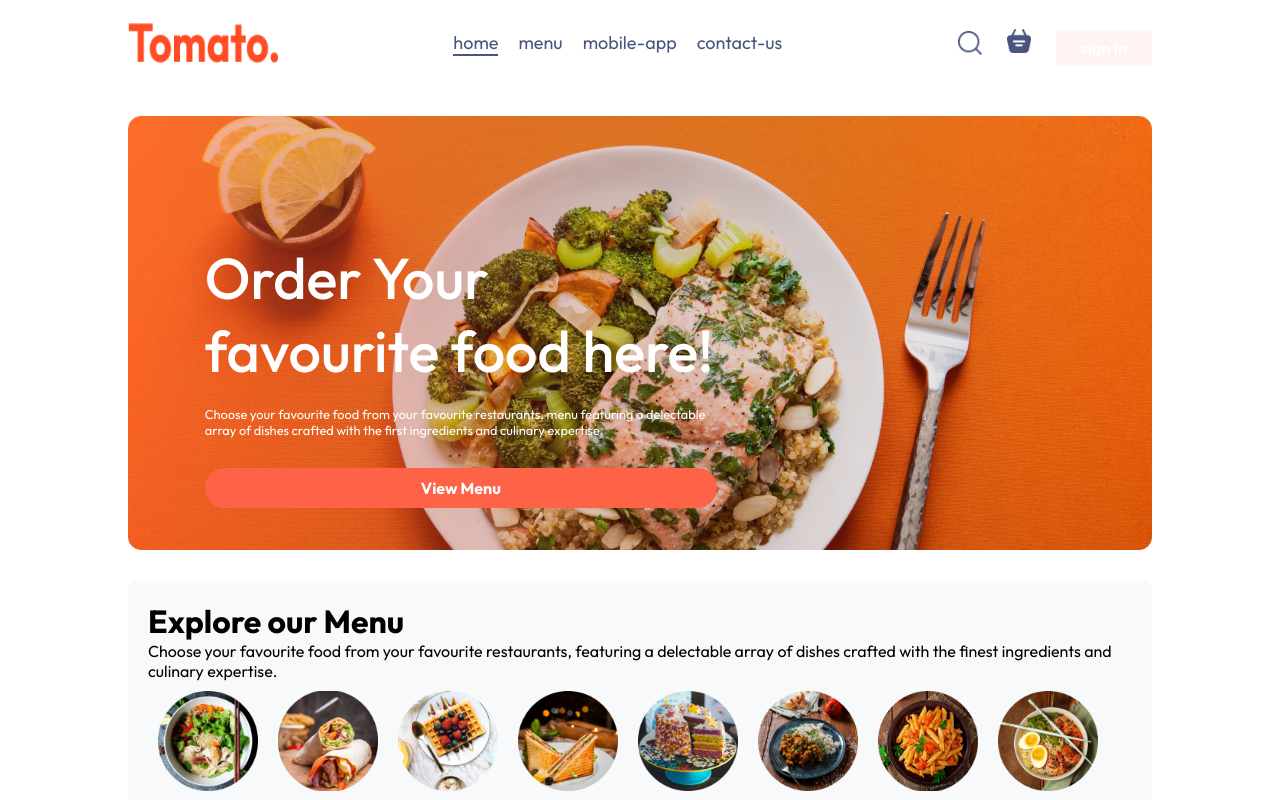
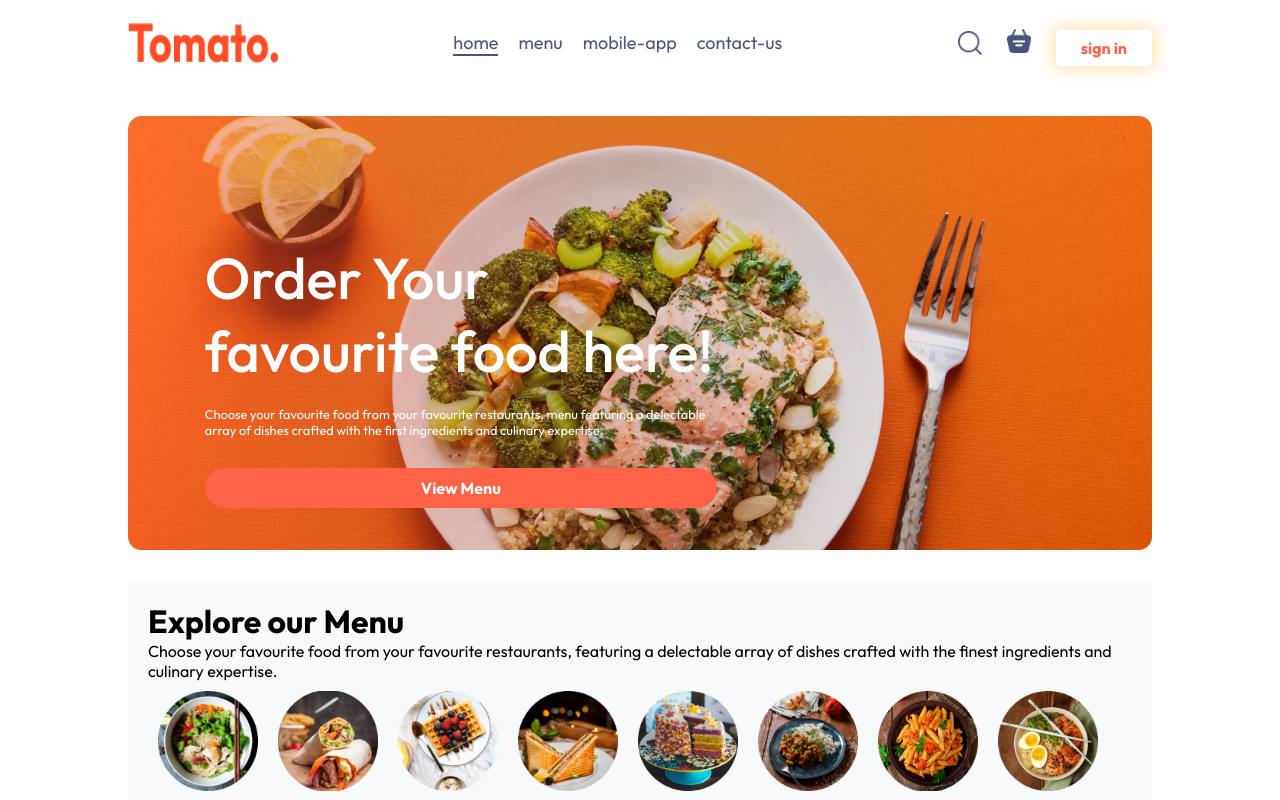
Before and after one commit to Githubayush45/fog, a React (Vite) app in the folder Frontend/: page / in a window 1280 px wide. In both pictures the pointer is over the button "sign in". Shown: the top 800 px of the page. Built offline with nearby package versions, Linux system fonts and the light colour scheme; no server answers.

Commit message:
Update Navbar.css

```diff
--- a/Frontend/src/components/Navbar/Navbar.css
+++ b/Frontend/src/components/Navbar/Navbar.css
@@ -109,8 +109,19 @@
 
   .navbar-right button {
     padding: 8px 25px;
-    background-color: #49557e;
+    background-color: tomato;
     color: white;
+    border: none;
+    border-radius: 5px;
+    cursor: pointer;
+  }
+  .navbar-right button:hover {
+    padding: 8px 25px;
+    background-color: white;
+    box-shadow: 0 0 15px 4px rgba(255, 165, 0, 0.3);
+    border: 1px solid tomato;
+
+    color:tomato;
     border: none;
     border-radius: 5px;
     cursor: pointer;
```
